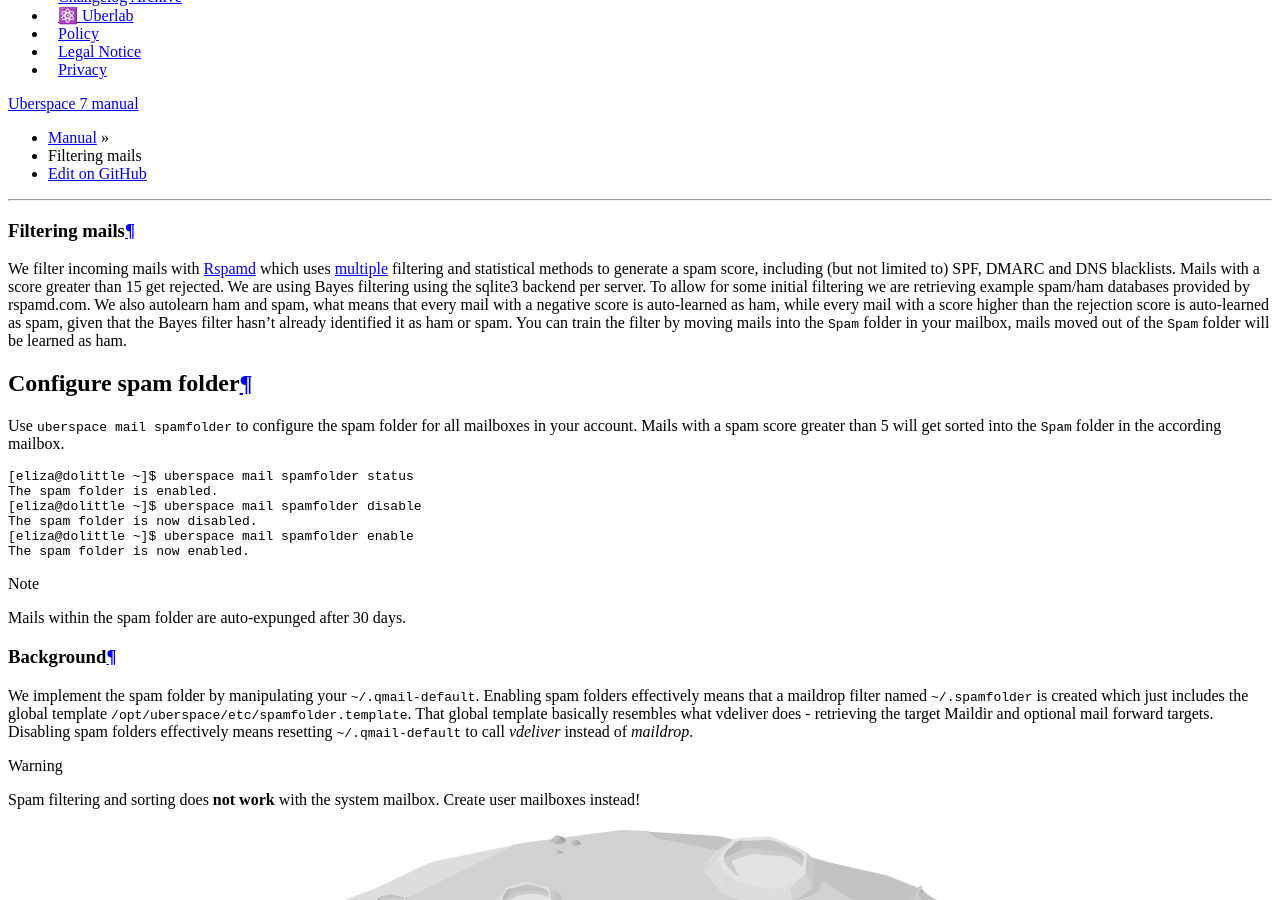
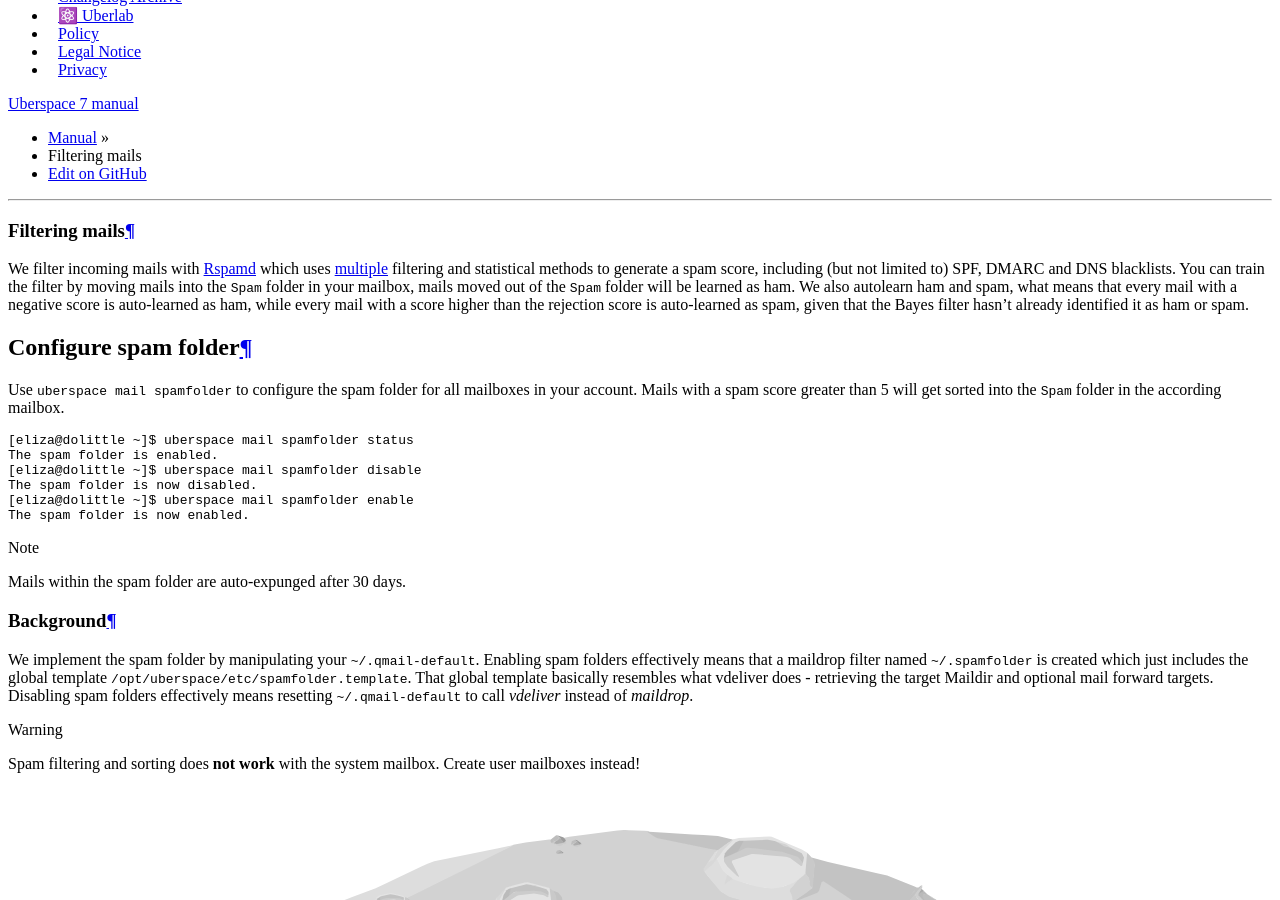
Before and after one commit to Uberspace/manual, a Sphinx documentation site: the page built from source/mail-spam.rst, in a window 1280 px wide and 900 px high, scrolled down 1662 px. Built offline with Sphinx 7.4.7 and the Read the Docs theme 2.0.0, drawn with Linux system fonts in a browser that asks for light colours.

Commit message:
restructure text about learning spam and ham

```diff
--- a/source/mail-spam.rst
+++ b/source/mail-spam.rst
@@ -4,7 +4,7 @@
 Filtering mails
 ###############
 
-We filter incoming mails with `Rspamd <https://rspamd.com>`_ which uses `multiple <https://rspamd.com/comparison.html>`_ filtering and statistical methods to generate a spam score, including (but not limited to) SPF, DMARC and DNS blacklists. Mails with a score greater than 15 get rejected. We are using Bayes filtering using the sqlite3 backend per server. To allow for some initial filtering we are retrieving example spam/ham databases provided by rspamd.com. We also autolearn ham and spam, what means that every mail with a negative score is auto-learned as ham, while every mail with a score higher than the rejection score is auto-learned as spam, given that the Bayes filter hasn't already identified it as ham or spam. You can train the filter by moving mails into the ``Spam`` folder in your mailbox, mails moved out of the ``Spam`` folder will be learned as ham.
+We filter incoming mails with `Rspamd <https://rspamd.com>`_ which uses `multiple <https://rspamd.com/comparison.html>`_ filtering and statistical methods to generate a spam score, including (but not limited to) SPF, DMARC and DNS blacklists. You can train the filter by moving mails into the ``Spam`` folder in your mailbox, mails moved out of the ``Spam`` folder will be learned as ham. We also autolearn ham and spam, what means that every mail with a negative score is auto-learned as ham, while every mail with a score higher than the rejection score is auto-learned as spam, given that the Bayes filter hasn't already identified it as ham or spam.
 
 Configure spam folder
 =====================
```
Also changed, not shown: 1 other file.
